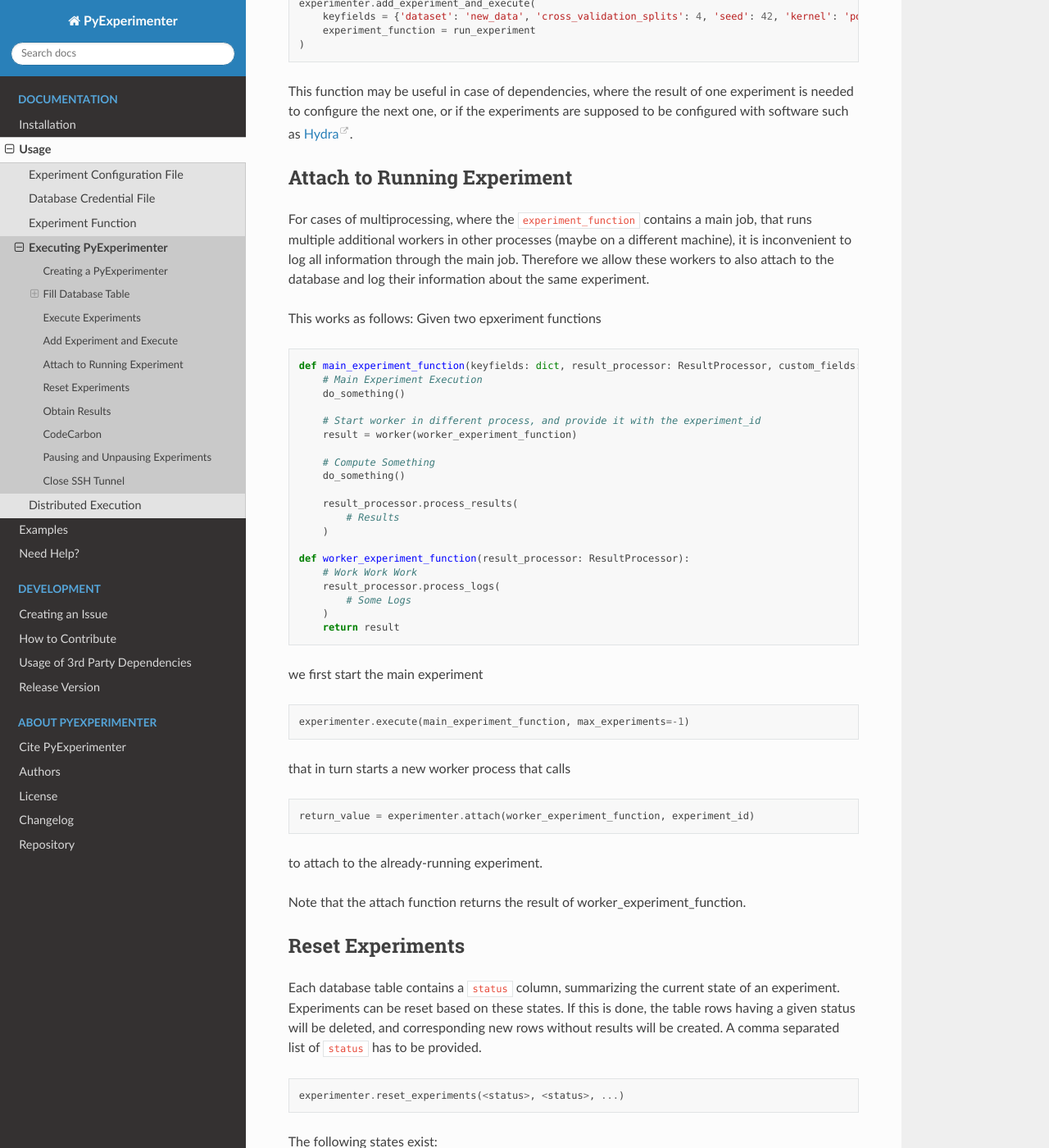
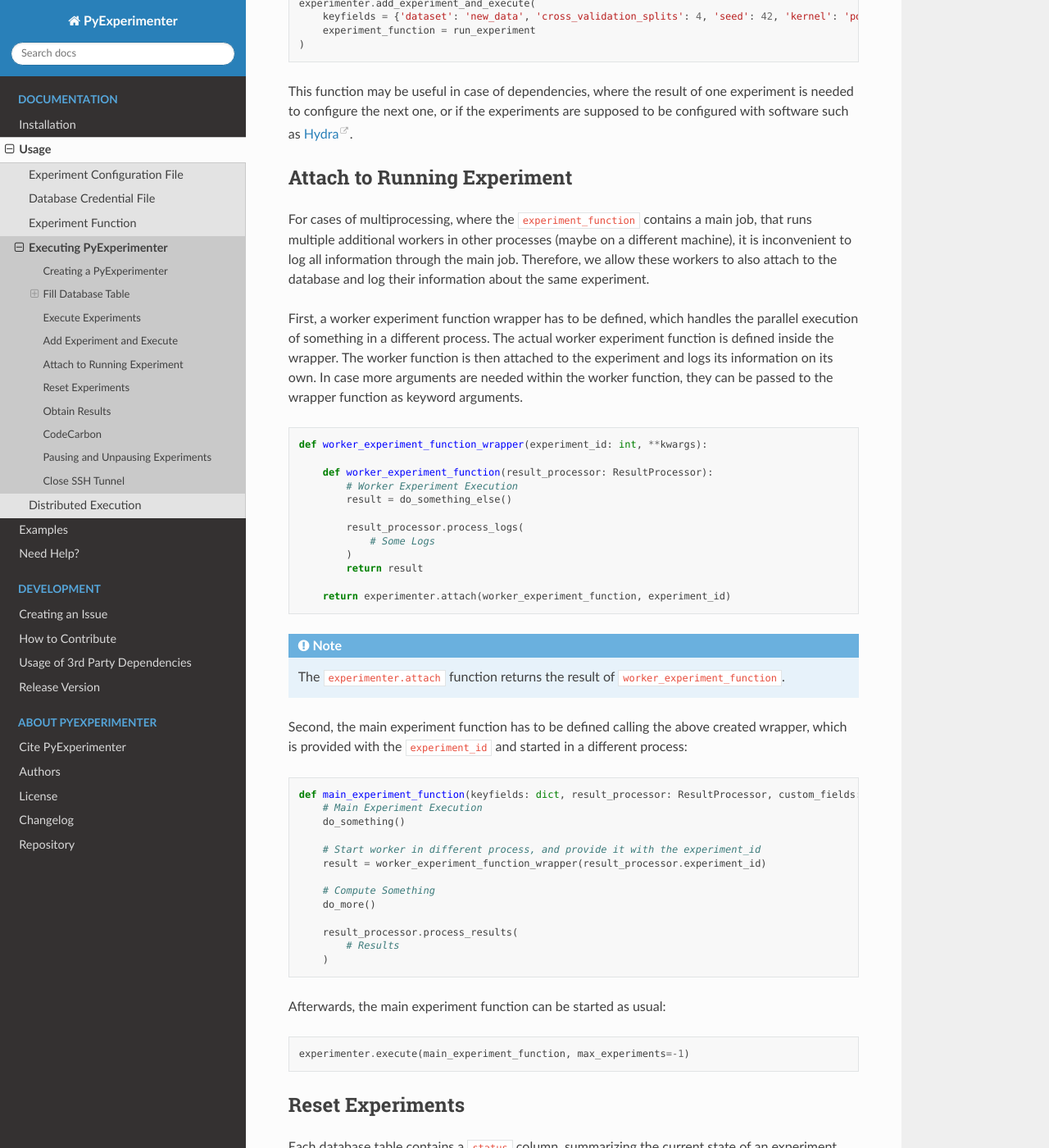
Before and after one commit to tornede/py_experimenter, a Sphinx documentation site: the page built from docs/source/usage/execution.rst, in a window 1280 px wide and 1400 px high, scrolled down 2680 px. Shown: the whole window at 82% size. Built offline with Sphinx 7.4.7 and the Read the Docs theme 2.0.0, drawn with Linux system fonts in a browser that asks for light colours; pages that are not in the unit, such as notebooks, are missing from menus.

Commit message:
Update documentation

```diff
--- a/docs/source/usage/execution.rst
+++ b/docs/source/usage/execution.rst
@@ -132,9 +132,31 @@ This function may be useful in case of dependencies, where the result of one exp
 Attach to Running Experiment
 ----------------------------
 
-For cases of multiprocessing, where the ``experiment_function`` contains a main job, that runs multiple additional workers in other processes (maybe on a different machine), it is inconvenient to log all information through the main job. Therefore we allow these workers to also attach to the database and log their information about the same experiment.
+For cases of multiprocessing, where the ``experiment_function`` contains a main job, that runs multiple additional workers in other processes (maybe on a different machine), it is inconvenient to log all information through the main job. Therefore, we allow these workers to also attach to the database and log their information about the same experiment.
 
-This works as follows: Given two epxeriment functions
+First, a worker experiment function wrapper has to be defined, which handles the parallel execution of something in a different process. The actual worker experiment function is defined inside the wrapper. The worker function is then attached to the experiment and logs its information on its own. In case more arguments are needed within the worker function, they can be passed to the wrapper function as keyword arguments.
+
+.. code-block:: python
+
+    def worker_experiment_function_wrapper(experiment_id: int, **kwargs):
+
+        def worker_experiment_function(result_processor: ResultProcessor):
+            # Worker Experiment Execution
+            result = do_something_else()
+
+            result_processor.process_logs(
+                # Some Logs
+            )
+            return result
+
+        return experimenter.attach(worker_experiment_function, experiment_id)
+
+
+.. note::
+
+    The ``experimenter.attach`` function returns the result of ``worker_experiment_function``.
+
+Second, the main experiment function has to be defined calling the above created wrapper, which is provided with the ``experiment_id`` and started in a different process:
 
 .. code-block:: python
 
@@ -143,37 +165,21 @@ This works as follows: Given two epxeriment functions
         do_something()
 
         # Start worker in different process, and provide it with the experiment_id
-        result = worker(worker_experiment_function)
+        result = worker_experiment_function_wrapper(result_processor.experiment_id)
 
         # Compute Something
-        do_something()
+        do_more()
 
         result_processor.process_results(
             # Results
         )
 
-    def worker_experiment_function(result_processor: ResultProcessor):
-        # Work Work Work
-        result_processor.process_logs(
-            # Some Logs
-        )
-        return result
-
-we first start the main experiment
+Afterwards, the main experiment function can be started as usual:
 
 .. code-block:: python
 
     experimenter.execute(main_experiment_function, max_experiments=-1)
 
-that in turn starts a new worker process that calls
-
-.. code-block:: python
-
-    return_value = experimenter.attach(worker_experiment_function, experiment_id)
-
-to attach to the already-running experiment.
-
-Note that the attach function returns the result of worker_experiment_function.
 
 .. _reset_experiments:
 
```
